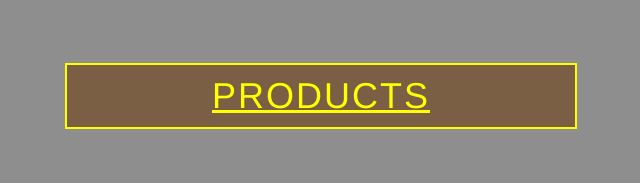
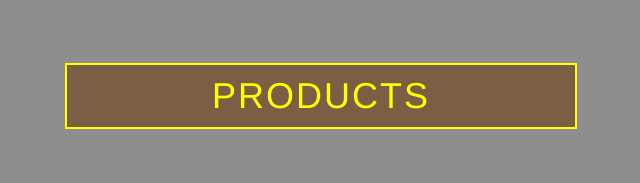
Before and after one commit to scottkayhan/scottkayhan.github.io, a PHP site: page / in a window 1280 px wide. Shown: the part 1415-1598 px from the top of the page, without its empty margins (319-959 px from the left). Run offline with PHP 8.4, Linux system fonts and the light colour scheme; data that the repository does not hold is empty.

Commit message:
fixed product

```diff
--- a/index.css
+++ b/index.css
@@ -693,7 +693,7 @@ li.product {
     background-color: #7B5F44;
     text-transform: capitalize;
     font-size: 1.5em;
-    text-decoration: underline;
+   /* text-decoration: underline;*/
 
 }
 
@@ -927,7 +927,7 @@ img.cart2 {
     background-color: #7B5F44;
     text-transform: capitalize;
     font-size: 1.5em;
-    text-decoration: underline;
+    /*text-decoration: underline;*/
 
     }
 
```
Also changed, not shown: 1 other file.
